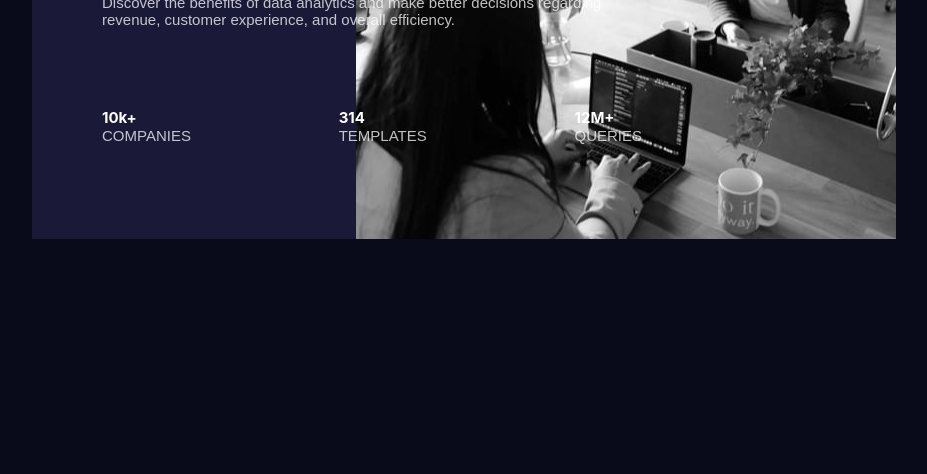
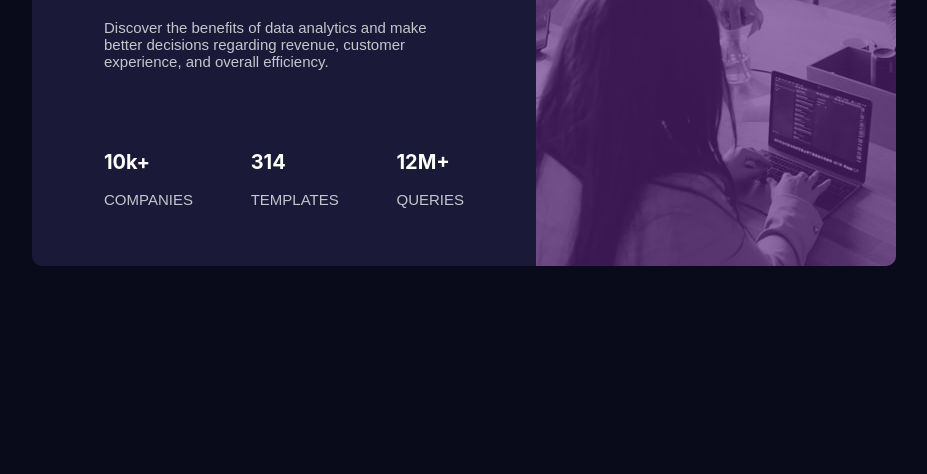
Before and after one commit to viktoria-zsolnai/stats_preview_card, a plain HTML site: page index.html in a window 1280 px wide. Shown: the part 388-862 px from the top of the page, without its empty margins (176-1103 px from the left). Before the commit the page ends 827 px from the top, so only its background shows below. Drawn offline with Linux system fonts and the light colour scheme.

Commit message:
Desktop version done

```diff
--- a/index.html
+++ b/index.html
@@ -5,22 +5,33 @@
     <meta name="viewport" content="width=device-width, initial-scale=1">
     <link rel="stylesheet" href="style.css">
     <link rel="icon" type="image/png" href="/images/favicon-32x32.png"/>
-    <title>Insight</title>
+    <title>Frontend Mentor | Stats preview card component</title>
   </head>
 
   <body>
-    <div class="container ">
-        <div class="content">
+    <div class="wrapper">
+      <div class="container ">
+          <div class="content">
+            <div class="mobile-img">
+            </div>
+
             <h1>Get <span>insights</span> that help your business grow.</h1>
             <p>Discover the benefits of data analytics and make better decisions regarding revenue, customer experience, and overall efficiency.</p>
 
             <div class="stats">
-              <p><span id="num">10k+</span><br> COMPANIES</p>
-              <p><span id="num">314</span><br> TEMPLATES</p>
-              <p><span id="num">12M+</span><br> QUERIES</p>
+                <p><span id="num">10k+</span><br> COMPANIES</p>
+                <p><span id="num">314</span><br> TEMPLATES</p>
+                <p><span id="num">12M+</span><br> QUERIES</p>
             </div>
+          </div>
+
+          <div class="img">
+          </div>
+
         </div>
       </div>
+
+    </div>
   </body>
 
 
--- a/style.css
+++ b/style.css
@@ -8,6 +8,7 @@ font-face {
     font-family: 'Lexend Deca';
     src: url('https://fonts.googleapis.com/css2?family=Lexend+Deca&display=swap');
 }
+
 
 body {
     background-color: hsl(233, 47%, 7%);
@@ -22,11 +23,6 @@ body {
             margin: 200px;
             background-color:hsl(244, 38%, 16%);
             padding: 0%;
-
-            background-image: url(/images/image-header-mobile.jpg);
-            background-position: top;
-            background-repeat: no-repeat;
-            /*background: linear-gradient((hsl(277, 64%, 61%), hsl(277, 64%, 61%)), url(/images/image-header-desktop.jpg));*/
         }
 
         .content {
@@ -92,21 +88,29 @@ body {
 
 /* card start*/
 
+.wrapper {
+    display:flex;
+    justify-content:center;
+    align-items:center;
+}
+
+
 .container {
     display: flex;
+    flex-direction: row;
     margin: 200px;
     background-color:hsl(244, 38%, 16%);
     padding: 0%;
-
-    background-image: url(/images/image-header-desktop.jpg);
-    background-position: right;
-    background-repeat: no-repeat;
-    /*background: linear-gradient((hsl(277, 64%, 61%), hsl(277, 64%, 61%)), url(/images/image-header-desktop.jpg));*/
+    border-radius:10px;
+    width:1220px;
+    height:446px;
 }
 
 .content {
-    max-width: 540px;
-    padding: 70px 0px 30px 70px;
+    display:flex;
+    flex-direction:column;
+    width:50%;
+    padding:4.5rem;
 }
 
 /* card end */
@@ -136,37 +140,38 @@ span {
 
 /* text end */
 
+.img {
+    width: 50%;
+    background: linear-gradient(hsla(277, 57%, 32%, 0.63), hsla(277, 57%, 32%, 0.63)), url(images/image-header-desktop.jpg);
+    background-repeat: no-repeat;
+    border-radius:0 10px 10px 0;
+}
+
+
+
 /* stats start */
 
 .stats {
     display: flex;
-    flex-basis: auto;
+    flex-direction: row;
     justify-content: space-between;
     color: hsla(0, 0%, 100%, 0.6);
     font-family: 'Lexend Deca', sans-serif;
     font-weight: 400;
 }
 
+.stats p {
+    display: flex;
+    flex-direction: column;
+}
+
 #num {
     color: hsl(0, 0%, 100%);
+    font-size: 20px;
     font-family: Inter, sans-serif;
     font-weight: 700;
+    margin: 0;
 }
 
 
 /* stats end */
-
-
-
-img {
-    z-index: 1;
-}
-
-.overlay {
-    z-index: 2;
-    height: 100%;
-    width: 100%;
-    background: hsl(277, 64%, 61%);
-    opacity: 0.5;
-    background-blend-mode: multiply;
-}
```
